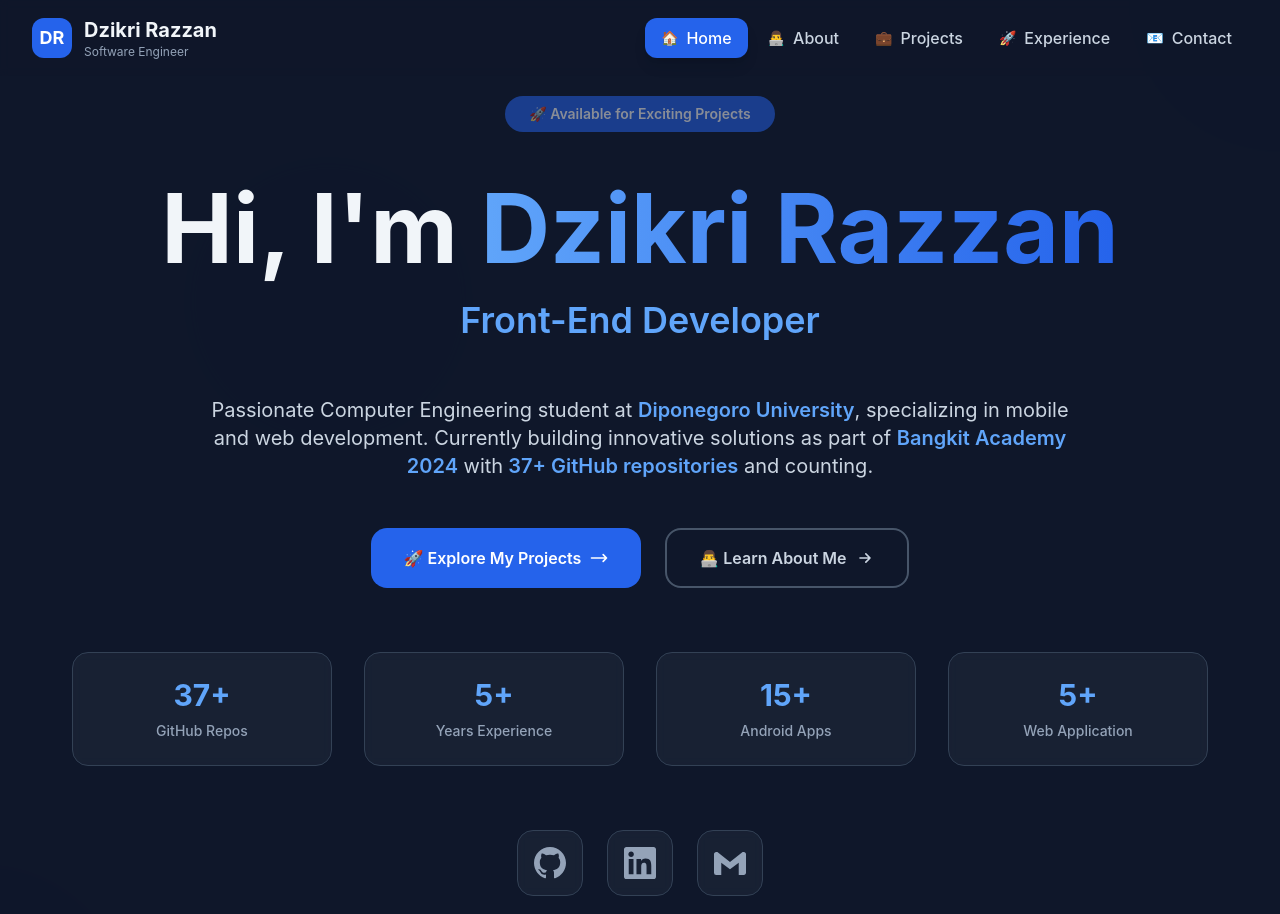
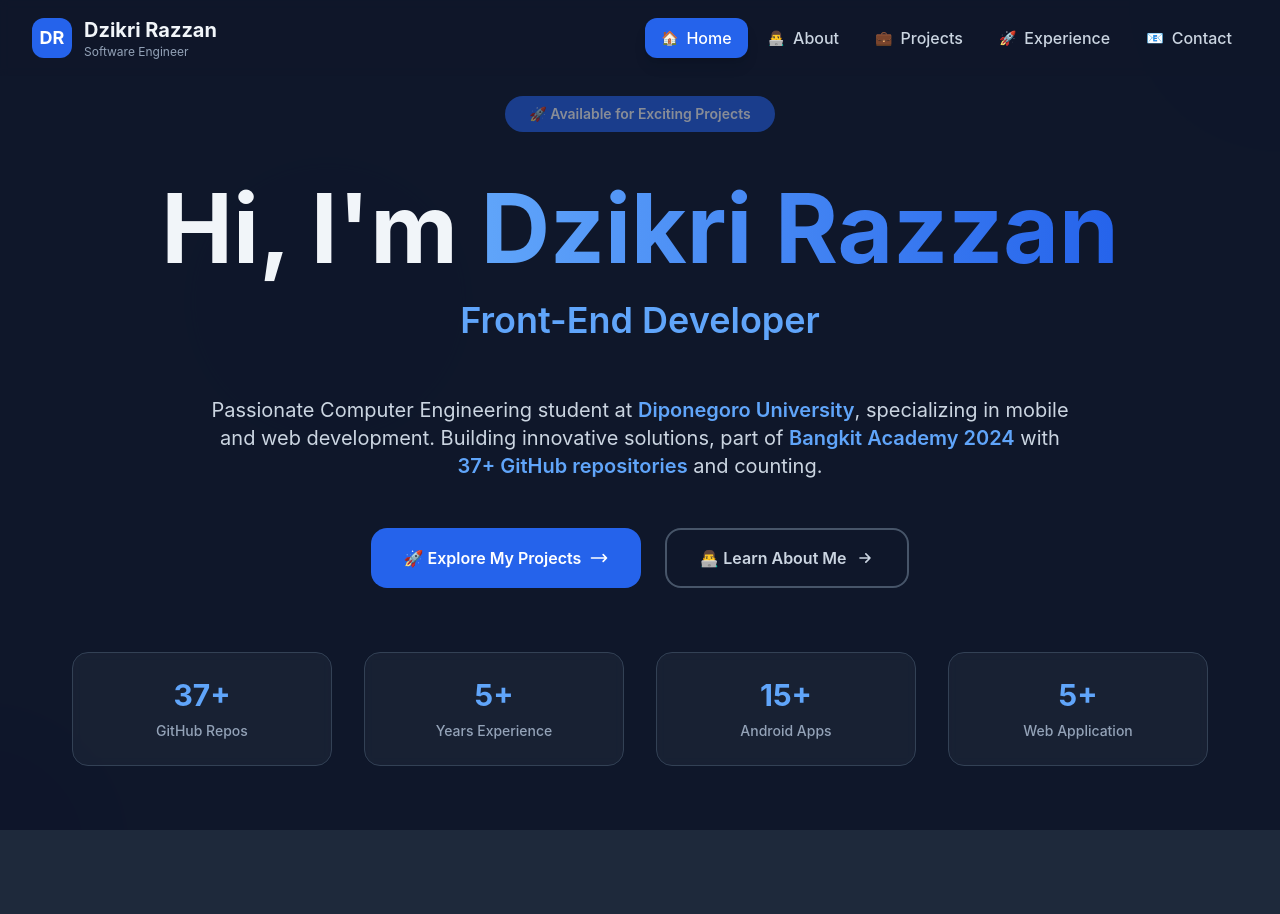
Before and after one commit to dzikrirazzan/PortfolioWebsite, a React (Create React App) app: page / in a window 1280 px wide. Shown: the top 914 px of the page. Built offline with nearby package versions, Linux system fonts and the light colour scheme.

Commit message:
penambahan fitur email

```diff
--- a/package.json
+++ b/package.json
@@ -9,6 +9,7 @@
     "eject": "react-scripts eject"
   },
   "dependencies": {
+    "@emailjs/browser": "^4.4.1",
     "react": "^18.2.0",
     "react-dom": "^18.2.0",
     "react-scripts": "5.0.1",
--- a/src/components/Contact.jsx
+++ b/src/components/Contact.jsx
@@ -1,4 +1,6 @@
 import React, { useState, useEffect, useRef } from "react";
+import emailjs from "@emailjs/browser";
+import { EMAIL_CONFIG } from "../config/emailConfig";
 
 const Contact = () => {
   const [formData, setFormData] = useState({
@@ -41,15 +43,29 @@ const Contact = () => {
     setSubmitStatus("");
 
     try {
-      // Simulate form submission
-      await new Promise((resolve) => setTimeout(resolve, 1000));
+      // Get current time in readable format
+      const currentTime = new Date().toLocaleString("en-US", {
+        year: "numeric",
+        month: "long",
+        day: "numeric",
+        hour: "2-digit",
+        minute: "2-digit",
+        timeZone: "Asia/Jakarta",
+      });
 
-      // Here you would typically send the data to your backend
-      console.log("Form submitted:", formData);
+      const templateParams = {
+        name: formData.name,
+        email: formData.email,
+        message: formData.message,
+        time: currentTime,
+      };
+
+      await emailjs.send(EMAIL_CONFIG.SERVICE_ID, EMAIL_CONFIG.TEMPLATE_ID, templateParams, EMAIL_CONFIG.PUBLIC_KEY);
 
       setSubmitStatus("success");
       setFormData({ name: "", email: "", message: "" });
     } catch (error) {
+      console.error("EmailJS error:", error);
       setSubmitStatus("error");
     } finally {
       setIsSubmitting(false);
--- a/src/components/Footer.jsx
+++ b/src/components/Footer.jsx
@@ -54,7 +54,7 @@ const Footer = () => {
     { name: "Contact", href: "#contact" },
   ];
 
-  const services = ["Android Development", "Mobile App Design", "API Development", "Database Design", "Code Review", "Technical Consulting"];
+  const services = ["Android Development", "Web Development", "API Development", "Database Design", "Code Review", "Technical Consulting"];
 
   const scrollToSection = (sectionId) => {
     const element = document.getElementById(sectionId);
@@ -87,7 +87,7 @@ const Footer = () => {
                 </div>
                 <div>
                   <h3 className="text-xl sm:text-2xl font-bold text-blue-400">Dzikri Razzan</h3>
-                  <p className="text-slate-400 text-xs sm:text-sm">Android Developer & Software Engineer</p>
+                  <p className="text-slate-400 text-xs sm:text-sm">Software Engineer</p>
                 </div>
               </div>
 
--- a/src/components/Hero.jsx
+++ b/src/components/Hero.jsx
@@ -63,7 +63,7 @@ const Hero = () => {
             </div>
 
             <p className="text-base sm:text-lg md:text-xl text-slate-300 mb-8 sm:mb-12 max-w-4xl mx-auto leading-relaxed px-2">
-              Passionate Computer Engineering student at <span className="font-semibold text-blue-400">Diponegoro University</span>, specializing in mobile and web development. Currently building innovative solutions as part of{" "}
+              Passionate Computer Engineering student at <span className="font-semibold text-blue-400">Diponegoro University</span>, specializing in mobile and web development. Building innovative solutions, part of{" "}
               <span className="font-semibold text-blue-400">Bangkit Academy 2024</span> with
               <span className="font-semibold text-blue-400"> 37+ GitHub repositories</span> and counting.
             </p>
@@ -116,37 +116,6 @@ const Hero = () => {
             </div>
           </div>
 
-          {/* Social Links */}
-          <div className={`flex justify-center space-x-4 sm:space-x-6 mb-16 sm:mb-20 md:mb-24 transform transition-all duration-1000 delay-700 ${isVisible ? "translate-y-0 opacity-100" : "translate-y-8 opacity-0"}`}>
-            <a
-              href="https://github.com/dzikrirazzan"
-              target="_blank"
-              rel="noopener noreferrer"
-              className="group bg-slate-800/60 backdrop-blur-sm border border-slate-700 p-3 sm:p-4 rounded-2xl text-slate-400 hover:text-white hover:bg-slate-700 transition-all duration-300 transform hover:scale-110 hover:shadow-lg"
-            >
-              <svg className="w-6 h-6 sm:w-8 sm:h-8 transition-transform duration-300 group-hover:rotate-12" fill="currentColor" viewBox="0 0 24 24">
-                <path d="M12 0c-6.626 0-12 5.373-12 12 0 5.302 3.438 9.8 8.207 11.387.599.111.793-.261.793-.577v-2.234c-3.338.726-4.033-1.416-4.033-1.416-.546-1.387-1.333-1.756-1.333-1.756-1.089-.745.083-.729.083-.729 1.205.084 1.839 1.237 1.839 1.237 1.07 1.834 2.807 1.304 3.492.997.107-.775.418-1.305.762-1.604-2.665-.305-5.467-1.334-5.467-5.931 0-1.311.469-2.381 1.236-3.221-.124-.303-.535-1.524.117-3.176 0 0 1.008-.322 3.301 1.23.957-.266 1.983-.399 3.003-.404 1.02.005 2.047.138 3.006.404 2.291-1.552 3.297-1.23 3.297-1.23.653 1.653.242 2.874.118 3.176.77.84 1.235 1.911 1.235 3.221 0 4.609-2.807 5.624-5.479 5.921.43.372.823 1.102.823 2.222v3.293c0 .319.192.694.801.576 4.765-1.589 8.199-6.086 8.199-11.386 0-6.627-5.373-12-12-12z" />
-              </svg>
-            </a>
-            <a
-              href="https://www.linkedin.com/in/dzikrirazzan/"
-              target="_blank"
-              rel="noopener noreferrer"
-              className="group bg-slate-800/60 backdrop-blur-sm border border-slate-700 p-3 sm:p-4 rounded-2xl text-slate-400 hover:text-white hover:bg-blue-600 transition-all duration-300 transform hover:scale-110 hover:shadow-lg"
-            >
-              <svg className="w-6 h-6 sm:w-8 sm:h-8 transition-transform duration-300 group-hover:rotate-12" fill="currentColor" viewBox="0 0 24 24">
-                <path d="M20.447 20.452h-3.554v-5.569c0-1.328-.027-3.037-1.852-3.037-1.853 0-2.136 1.445-2.136 2.939v5.667H9.351V9h3.414v1.561h.046c.477-.9 1.637-1.85 3.37-1.85 3.601 0 4.267 2.37 4.267 5.455v6.286zM5.337 7.433c-1.144 0-2.063-.926-2.063-2.065 0-1.138.92-2.063 2.063-2.063 1.14 0 2.064.925 2.064 2.063 0 1.139-.925 2.065-2.064 2.065zm1.782 13.019H3.555V9h3.564v11.452zM22.225 0H1.771C.792 0 0 .774 0 1.729v20.542C0 23.227.792 24 1.771 24h20.451C23.2 24 24 23.227 24 22.271V1.729C24 .774 23.2 0 22.222 0h.003z" />
-              </svg>
-            </a>
-            <a
-              href="mailto:dzikrirazzan02@gmail.com"
-              className="group bg-slate-800/60 backdrop-blur-sm border border-slate-700 p-3 sm:p-4 rounded-2xl text-slate-400 hover:text-white hover:bg-blue-600 transition-all duration-300 transform hover:scale-110 hover:shadow-lg"
-            >
-              <svg className="w-6 h-6 sm:w-8 sm:h-8 transition-transform duration-300 group-hover:rotate-12" fill="currentColor" viewBox="0 0 24 24">
-                <path d="M24 5.457v13.909c0 .904-.732 1.636-1.636 1.636h-3.819V11.73L12 16.64l-6.545-4.91v9.273H1.636A1.636 1.636 0 0 1 0 19.366V5.457c0-.904.732-1.636 1.636-1.636h.908L12 11.185 21.456 3.82h.908c.904 0 1.636.732 1.636 1.636z" />
-              </svg>
-            </a>
-          </div>
         </div>
       </div>
     </section>
--- /dev/null
+++ b/src/config/emailConfig.js
@@ -0,0 +1,17 @@
+// EmailJS Configuration
+// Replace these values with your actual EmailJS credentials
+
+export const EMAIL_CONFIG = {
+  SERVICE_ID: "service_oaweb7k", // Replace with your EmailJS service ID
+  TEMPLATE_ID: "template_yn3knts", // Replace with your EmailJS template ID
+  PUBLIC_KEY: "VlXSM_6jHr5dHikUr", // Replace with your EmailJS public key
+};
+
+// Template parameters structure for reference:
+// {
+//   from_name: sender's name,
+//   from_email: sender's email,
+//   to_name: 'Dzikri Razzan',
+//   to_email: 'dzikrirazzan02@gmail.com',
+//   message: the message content
+// }
```
Also changed, not shown: 2 other files (tests, documents, lock files or other folders).
